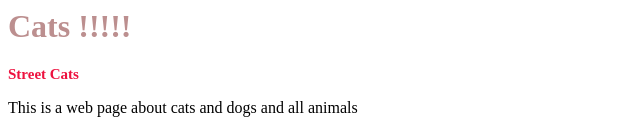
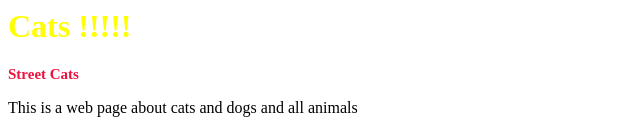
Before and after one commit to mmg542/Simple-Cat-Page, a plain HTML site: page index.html in a window 1280 px wide. Shown: the top 131 px of the page, without its empty margins (0-640 px from the left). Drawn offline with Linux system fonts and the light colour scheme.

Commit message:
change heading colour

```diff
--- a/style.css
+++ b/style.css
@@ -1,5 +1,5 @@
 h1 {
-    color: rosybrown;
+    color: yellow;
 }
 
 h2 {
```
